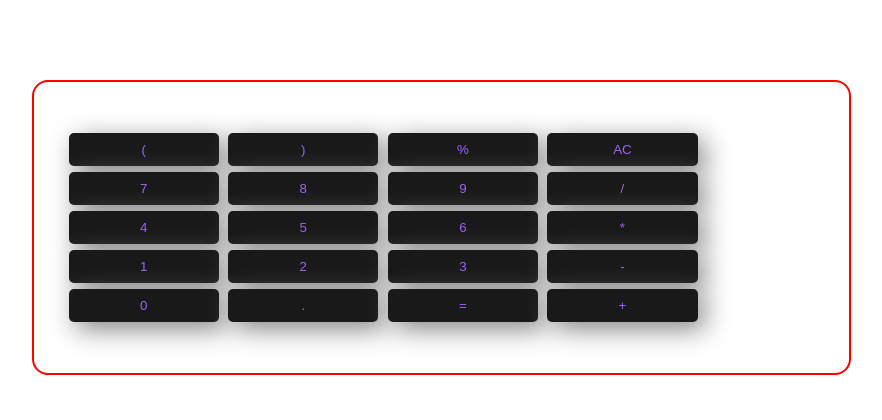
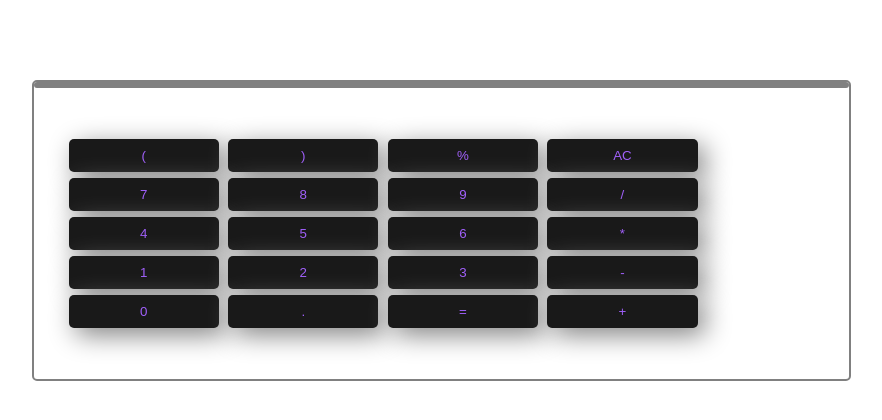
Before and after one commit to PaulineOndiek/jsProject, a plain HTML site: page script/index.html in a window 1280 px wide. Shown: the whole page, without its empty margins (96-978 px from the left). Drawn offline with Linux system fonts and the light colour scheme.

Commit message:
styled the output section

```diff
--- a/css/_base.scss
+++ b/css/_base.scss
@@ -14,9 +14,9 @@
 }
 
 
-body{
-    margin:0;
-    padding:0;
+// body{
+//     margin:0;
+//     padding:0;
 
-    // background:linear-gradient(to right, blueviolet, yellow) ;
-}
+//     // background:linear-gradient(to right, blueviolet, yellow) ;
+// }
--- a/css/_variables.scss
+++ b/css/_variables.scss
@@ -1,4 +1,5 @@
 $primary1:#EBEBEB;
 $primary2:#7F9096;
 $primary3:#A160FB;
-$priimary4:#7977FC;
+$primary4:#7977FC;
+$primary4:red;
--- a/css/sections/_main.scss
+++ b/css/sections/_main.scss
@@ -2,10 +2,10 @@
 @use "../sections/mixins.scss";
 
 .main{
-border:2px solid red;
+border:2px solid grey;
 width:80%;
 margin-top:5em;
-border-radius: 1em;;
+border-radius: 5px;
 
 }
 
@@ -28,14 +28,15 @@ button{
 }
 
 .output{
-    padding-right:30em;
+    padding-right:3em;
     display:flex;
     justify-content: space-around;
     align-items:flex-end;
     flex-direction:column;
     background:blue;
     width:100%;
-    text-align: end;
+    border:3px solid grey;
+
     border-radius:1em ;
 
 
--- a/css/styles.scss
+++ b/css/styles.scss
@@ -1,3 +1,4 @@
 @use "./sections/main";
 @use "./base";
 @use "./sections/mixins.scss";
+@use "./variables";
```
Also changed, not shown: css/styles.css, 1 other file.
